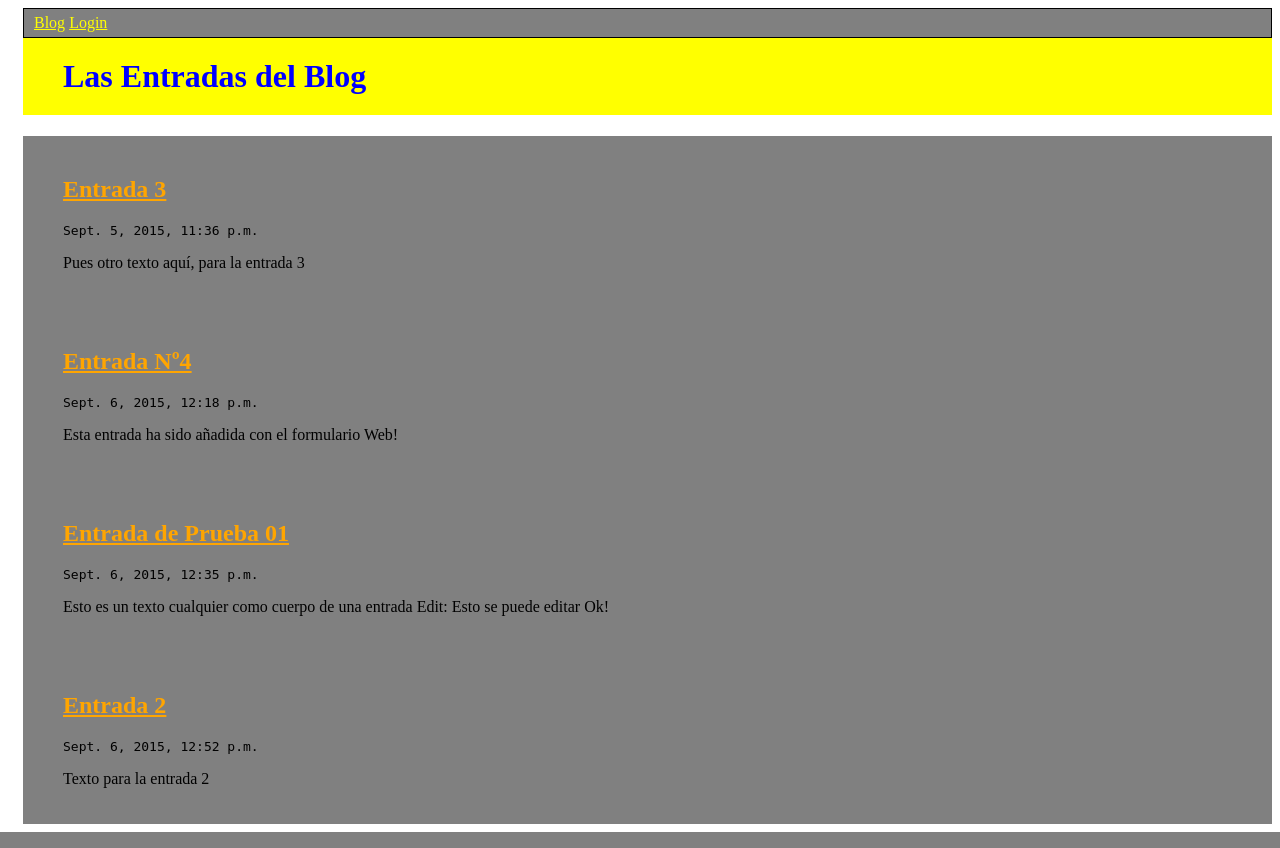
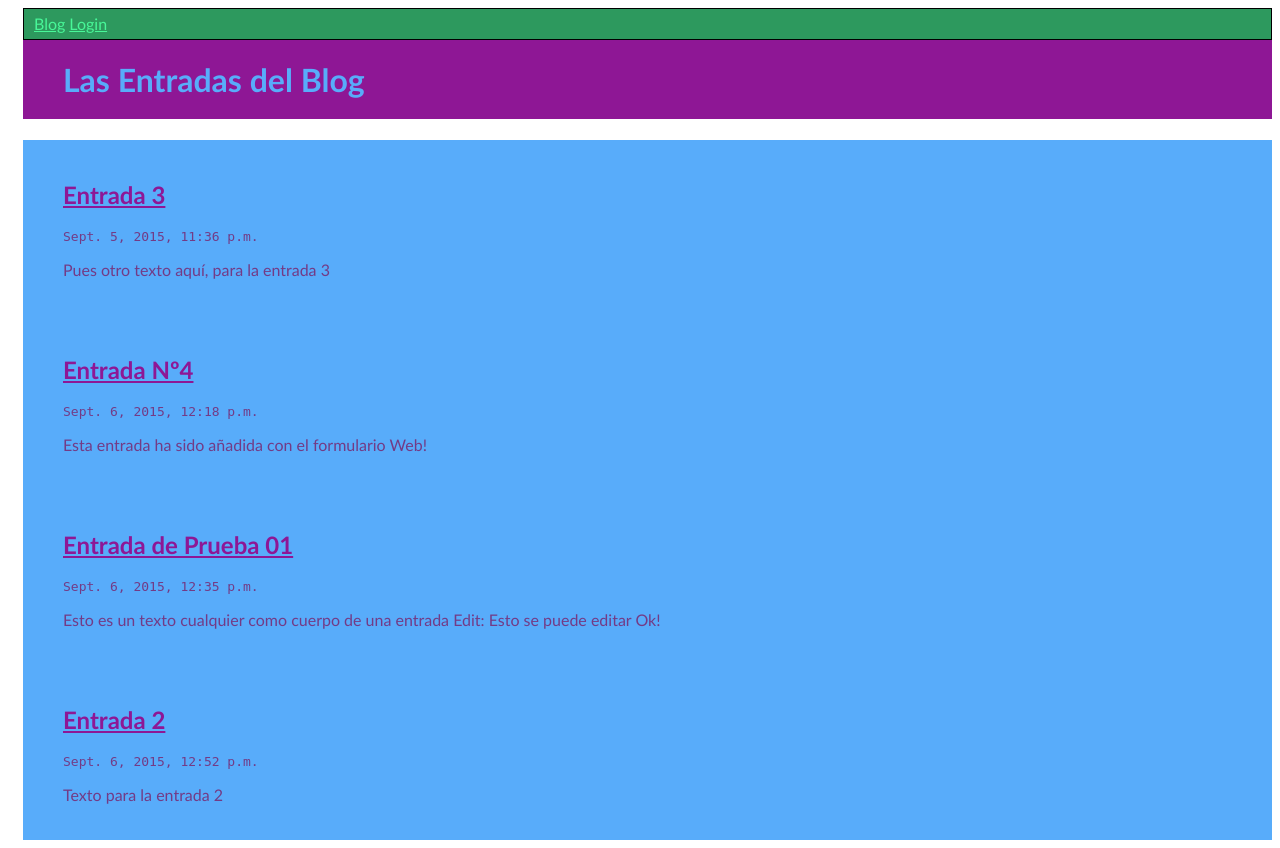
Before and after one commit to jjsalinas/blog_django, a Django app: page / in a window 1280 px wide. Run offline with Django 3.2, Linux system fonts and the light colour scheme; data comes from the database, SQL or seed files in the repository; parts of the project's set-up code (start-up, migrations or seed data) failed here and were passed over.

Commit message:
Colores mejorados. Mejor aspecto general.

```diff
--- a/blog/static/css/blog.css
+++ b/blog/static/css/blog.css
@@ -3,7 +3,7 @@ body {
 }
 
 .menu{
-    background: grey;
+    background: #2d995e;
     border-style: solid;
     border-width: 1px;
     margin-top: 0;
@@ -11,27 +11,27 @@ body {
 }
 
 a{
-    color: yellow;
-    font-family: inconsolata;
+    color: #48f798;
+    font-family: 'calibri';
 }
 
 .titulo_blog{
-    color: blue;
-    font-family: inconsolata;
-    background: yellow;
+    color: #58ACFA;
+    font-family: 'calibri';
+    background: #8e1795;
     margin-top: 0;
     padding: 20px 20px 20px 40px;
 }
 
 .titulo_entrada{
-    color: orange;
-    font-family: inconsolata;
+    color: #8e1795;
+    font-family: 'calibri';
 }
 
 .una_entrada{
     margin-top: 0;
     padding: 20px 10px 20px 40px;
-    background: grey;
+    background: #58ACFA;
 }
 
 .fecha_publi{
@@ -39,12 +39,12 @@ a{
 }
 
 .texto_cuerpo{
-    font-family: inconsolata;
+    font-family: 'calibri';
 }
 
 .titulo_formulario{
-    color: orange;
-    font-family: inconsolata;
+    color: #bb105e;
+    font-family: 'calibri';
     margin-top: 0;
     padding: 20px 20px 20px 40px;
 }
@@ -55,6 +55,11 @@ form{
 }
 
 .opcion_editar{
-    color: red;
-    background: black;
+    color: #58ACFA;
+    background: #bb105e;
 }
+
+p{
+    color: #733b86;
+    font: 'calibri' 14px;
+}
```
